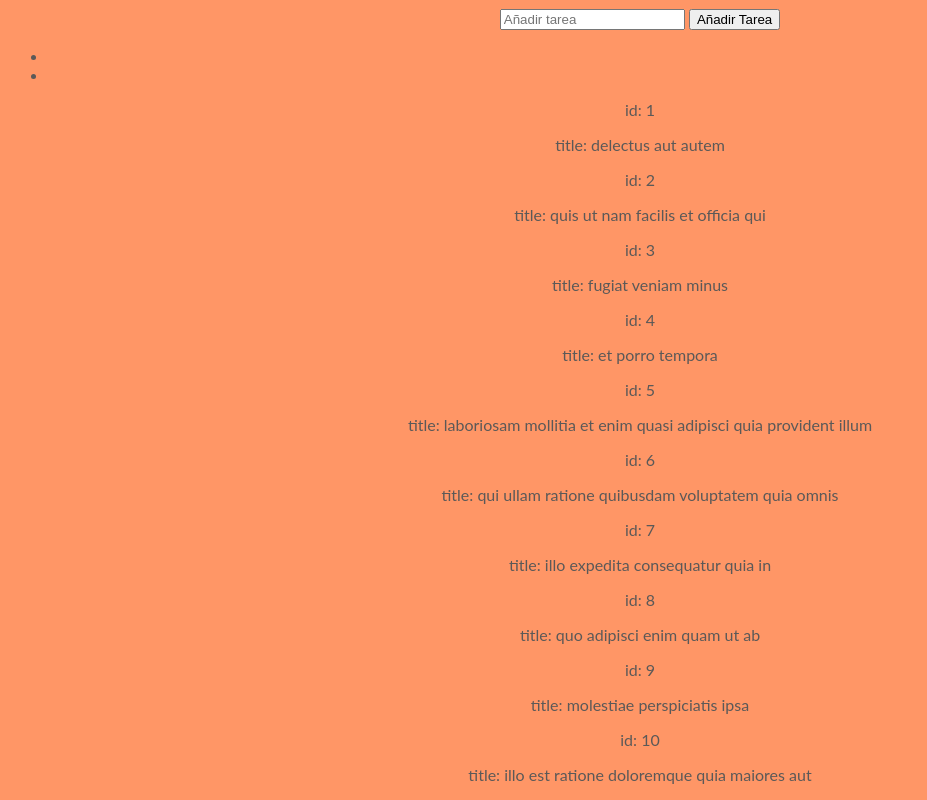
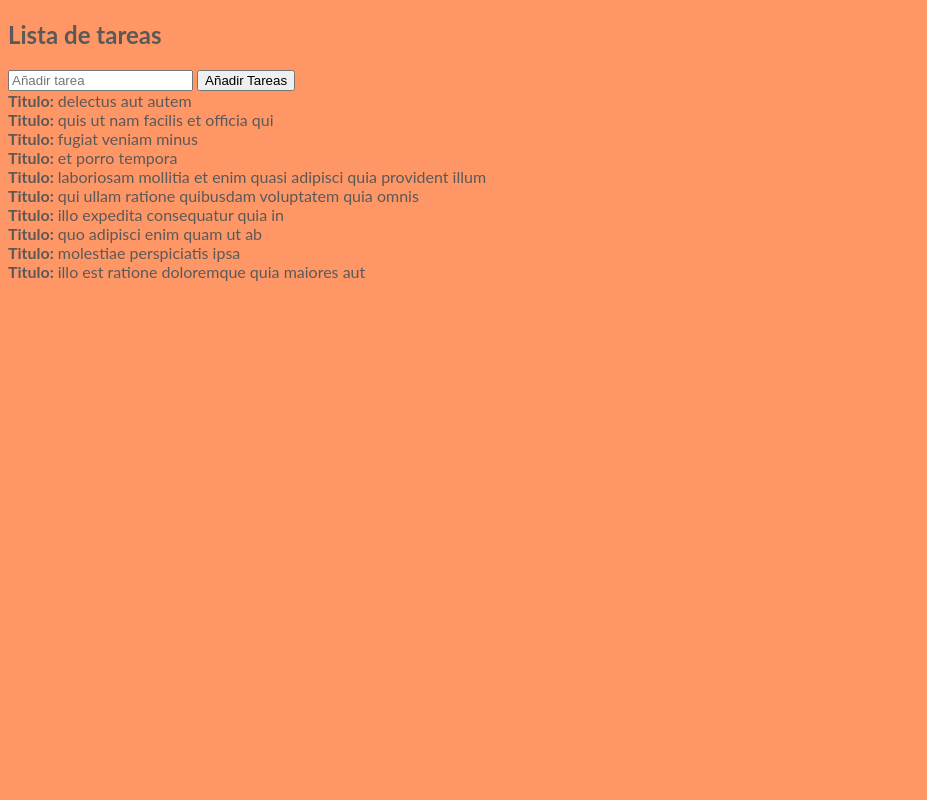
Before and after one commit to kariambar/proyectofinal, a plain HTML site: page index.html in a window 1280 px wide. Shown: the whole page, without its empty margins (0-927 px from the left). Drawn offline with Linux system fonts and the light colour scheme.

Commit message:
agregando la lista, titulos, y botones

```diff
--- a/index.html
+++ b/index.html
@@ -8,36 +8,26 @@
   background-color: #ff9666;
   color: #5b5958;
   font-family: 'Lato', sans-serif;
-  text-align: center;
+  list-style: none;
 }
 </style>
 </head>
 <body>
+<h2>Lista de tareas</h2>
 		<div class="principal">
 		<div class="wrap">
 			<form class="formulario" action="">
 				<input type="text" id="tareaInput" placeholder="Añadir tarea">
-				<input type="button" class="boton" id="btn-agregar" value="Añadir Tarea">
+				<button onclick="myFunction(); return false"> Añadir Tareas</button>
 			</form>
 		</div>
 	</div>
 
-	<div class="tareas">
-		<div class="wrap">
-			<ul class="lista" id="lista">
-				<li><a href="1"></a></li>
-				<li><a href="2"></a></li>
+<div class="listaDatos">
+</div>
 
-			</ul>
-		</div>
-	</div>
-<script type='text/javascript' src='js/javascript.js'></script>
+<script type='text/javascript' src='js/javascript.js'>
 
+</script>
 </body>
 </html>
-
-<!--
-
-
-
- -->
--- a/js/javascript.js
+++ b/js/javascript.js
@@ -65,13 +65,15 @@ var res = [
 
 
 res.forEach(function(lista){
-   document.write(
-    "<div>" +
-      "<p> id: " + lista.id + "</p>" +
-      "<p> title: " + lista.title + "</p>" +
-    "</div>"
+   document.write("<li><strong>Titulo: </strong>" + lista.title + "<br><li>"
     )})
 
+   function obtenerDatos(){
+    var input = document.getElementById("listaDatos").value;
+    var cont = document.getElementsByClassName("id").value;
+    cont[0].innerHTML += input.value +"<br>";
+    input.value = "";
+  }
 /*
 (function(){
   // Variables
```
